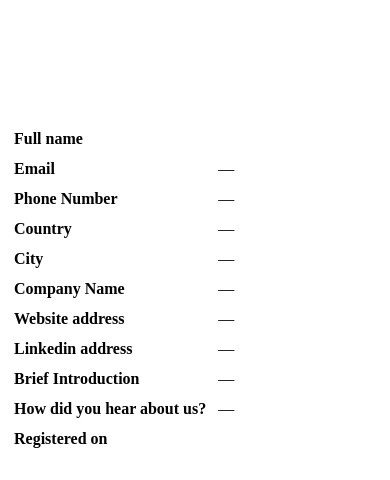
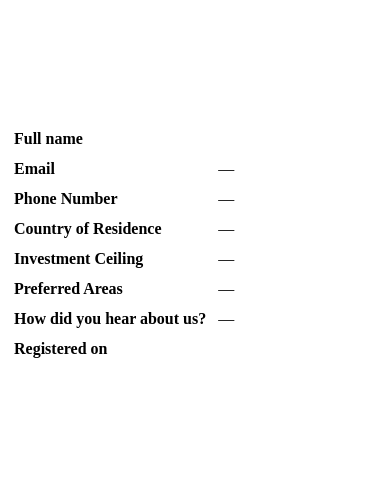
Before and after one commit to ImanNasrEsfahani/novanest-backend, a Django app: template forms/templates/investor_registration_email.html in a window 390 px wide. Shown: the part 364-844 px from the top of the page. Run offline with Django 4.2, Linux system fonts and the light colour scheme; the template is opened without the code that fills it, so the values that code supplies are empty.

Commit message:
Remove initial migration file and update InvestorRegistration model to include phone number; adjust email template for improved context in notifications.

```diff
--- a/forms/models.py
+++ b/forms/models.py
@@ -66,10 +66,8 @@
   firstName=models.CharField(max_length=500, blank=True)
   lastName=models.CharField(max_length=500, blank=True)
   email=models.EmailField(max_length=75, blank=True)
-  birthDate=models.DateField(blank=True)
+  phoneNumber=models.CharField(max_length=25, blank=True)
   countryOfResidence=models.CharField(max_length=300, blank=True)
-  provinceOfResidence=models.CharField(max_length=300, blank=True)
-  companyName=models.CharField(max_length=500, blank=True)
   investmentCeiling=models.CharField(max_length=500, blank=True)
   preferredAreas=models.CharField(max_length=500, blank=True)
   howDidYouKnowUs=models.CharField(max_length=1500, blank=True)
--- a/forms/templates/investor_registration_email.html
+++ b/forms/templates/investor_registration_email.html
@@ -25,12 +25,9 @@
         <tr><td><strong>Full name</strong></td><td>{{ first_name }} {{ last_name|default:"" }}</td></tr>
         <tr><td><strong>Email</strong></td><td>{{ email|default:"—" }}</td></tr>
         <tr><td><strong>Phone Number</strong></td><td>{{ phone_number|default:"—" }}</td></tr>
-        <tr><td><strong>Country</strong></td><td>{{ country|default:"—" }}</td></tr>
-        <tr><td><strong>City</strong></td><td>{{ city|default:"—" }}</td></tr>
-        <tr><td><strong>Company Name</strong></td><td>{{ company_name|default:"—" }}</td></tr>
-        <tr><td><strong>Website address</strong></td><td>{{ website|default:"—" }}</td></tr>
-        <tr><td><strong>Linkedin address</strong></td><td>{{ linkedin|default:"—" }}</td></tr>
-        <tr><td><strong>Brief Introduction</strong></td><td>{{ brief_introduction|default:"—" }}</td></tr>
+        <tr><td><strong>Country of Residence</strong></td><td>{{ country_of_residence|default:"—" }}</td></tr>
+        <tr><td><strong>Investment Ceiling</strong></td><td>{{ investment_ceiling|default:"—" }}</td></tr>
+        <tr><td><strong>Preferred Areas</strong></td><td>{{ preferred_areas|default:"—" }}</td></tr>
         <tr><td><strong>How did you hear about us?</strong></td><td>{{ how_did_you_know|default:"—" }}</td></tr>
         <tr><td><strong>Registered on</strong></td><td>{{ created_at|date:"SHORT_DATETIME_FORMAT" }}</td></tr>
     </table>
```
Also changed, not shown: forms/serializers.py (+12 -1 lines), db.sqlite3 (deleted), forms/migrations/0001_initial.py (deleted).
